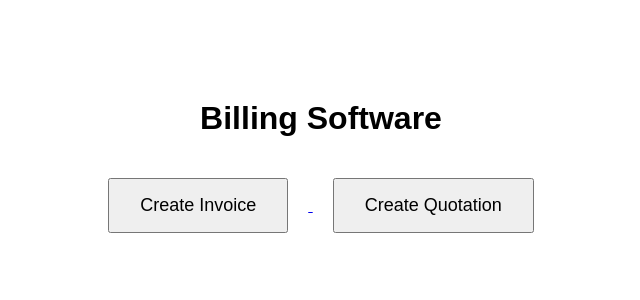
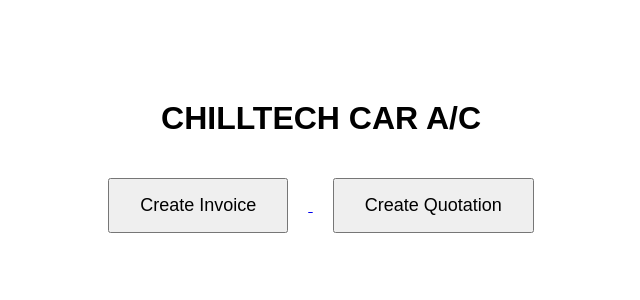
Before and after one commit to abhiramik718-hash/Invoice-App, a Flask app: page / in a window 1280 px wide. Shown: the part 46-346 px from the top of the page, without its empty margins (319-959 px from the left). Run offline with Flask 3, Linux system fonts and the light colour scheme.

Commit message:
home.html

```diff
--- a/templates/home.html
+++ b/templates/home.html
@@ -43,7 +43,7 @@
 
 <!-- 🔽 MAIN CONTENT -->
 <div class="container">
-    <h1>Billing Software</h1>
+    <h1>CHILLTECH CAR A/C</h1>
 
     <a href="/invoice">
         <button class="btn">Create Invoice</button>
```
